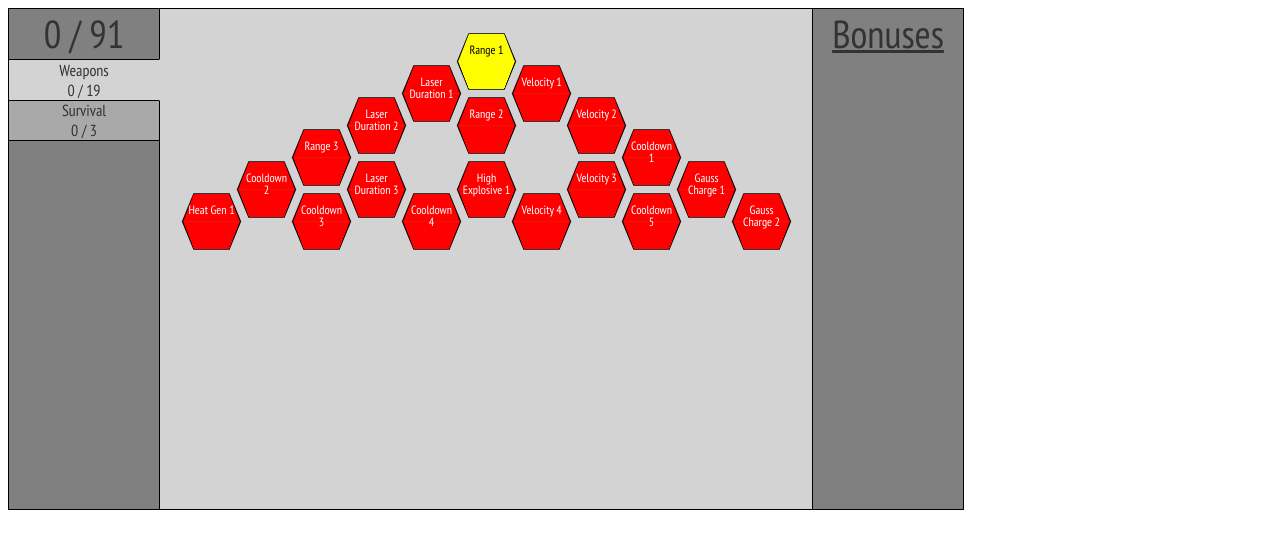
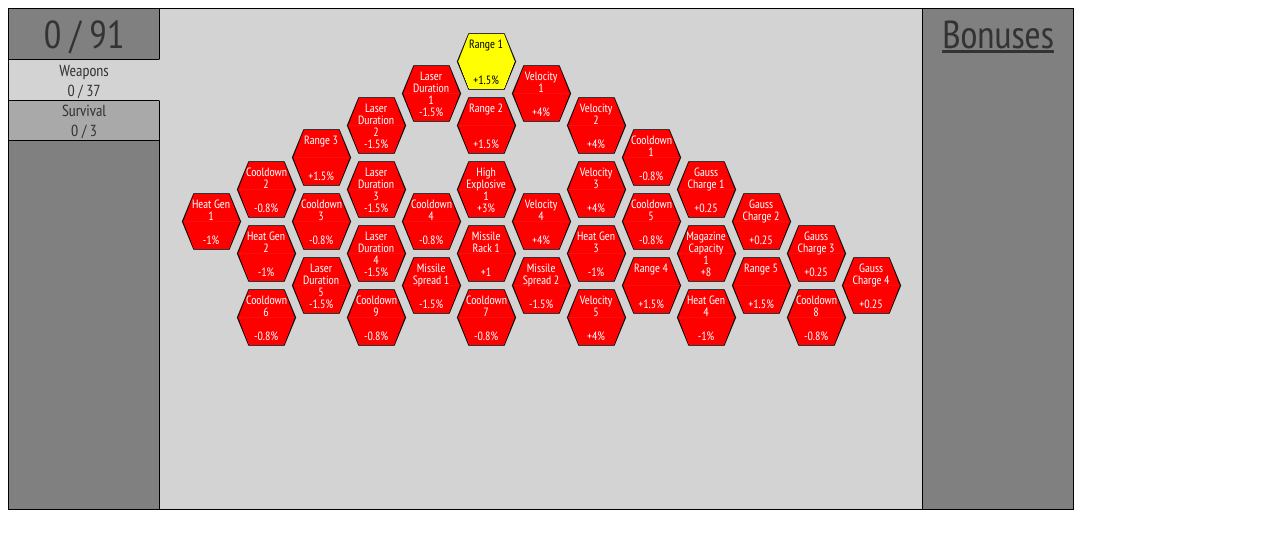
Before and after one commit to nbarnes/mwo_skill_tree_planner, a plain HTML site: page index.html in a window 1280 px wide. Drawn offline with Linux system fonts and the light colour scheme.

Commit message:
Text of attribute values added to node display elements.  bunch of single quote -> double quote replacements.  further data entry in tree.js

```diff
--- a/planner.css
+++ b/planner.css
@@ -107,12 +107,17 @@
   font-size: 12px;
   line-height: 12px;
   position: absolute;
-  width: 48px;
+  width: 40px;
   height: 26px;
-  top: 10px;
-  left: 2.5px;
+  top: 4px;
+  left: 6px;
   z-index: 1;
   background-color: none;
+}
+
+.hex-value {
+  position: relative;
+  top: 40px;
 }
 
 .hex-component.selected {
--- a/planner.js
+++ b/planner.js
@@ -170,8 +170,8 @@ document.addEventListener("DOMContentLoaded", function() {
       buildTreeDisplay(tree);
     });
     updateNodeCounters();
-    document.getElementById('node-total').textContent = maxSkillNodes;
-    document.getElementById(trees[0].name.toLowerCase() + '-tab').click();
+    document.getElementById("node-total").textContent = maxSkillNodes;
+    document.getElementById(trees[0].name.toLowerCase() + "-tab").click();
   }
 
   buildUI(SkillTree.getTrees());
@@ -179,23 +179,23 @@ document.addEventListener("DOMContentLoaded", function() {
   function buildTab(tree, index) {
     let topOffset = 50;
     let tabElement = document.createElement("div");
-    tabElement.id = tree.name.toLowerCase() + '-tab';
+    tabElement.id = tree.name.toLowerCase() + "-tab";
     tabElement.classList.add("tab");
     tabElement.style.top = (40 * index) + 50 + "px";
     tabElement.style.left = 0;
     tabElement.textContent = tree.name;
 
     let counterElement = document.createElement("div");
-    counterElement.id = tree.name.toLowerCase() + '-tab-counter';
+    counterElement.id = tree.name.toLowerCase() + "-tab-counter";
     counterElement.classList.add("tab-counter");
-    counterElement.textContent = '0 / ' + SkillTree.getNodeCount(tree.name);
+    counterElement.textContent = "0 / " + SkillTree.getNodeCount(tree.name);
     tabElement.appendChild(counterElement);
 
     tabElement.addEventListener("click", function() {
-      document.querySelectorAll('.tab').forEach(function (el) {
-        el.classList.remove('selected');
+      document.querySelectorAll(".tab").forEach(function (el) {
+        el.classList.remove("selected");
       });
-      tabElement.classList.add('selected');
+      tabElement.classList.add("selected");
       changeSkillTree(tree.name);
     });
     document.getElementById("left-sidebar").appendChild(tabElement);
@@ -204,8 +204,8 @@ document.addEventListener("DOMContentLoaded", function() {
   function buildTreeDisplay(tree) {
     let treeElement = document.createElement("div");
     treeElement.id = treeNameToId(tree.name);
-    treeElement.classList.add('skill-tree');
-    treeElement.classList.add('hide');
+    treeElement.classList.add("skill-tree");
+    treeElement.classList.add("hide");
     document.getElementById("graph-view").appendChild(treeElement);
 
     // need to do something here to sort the node array.  Probably search it each time you add a node
@@ -222,11 +222,11 @@ document.addEventListener("DOMContentLoaded", function() {
 
       // the first element in nodes is the root node, so it starts available
       if (node == tree.nodes[0])
-        nodeFrameElement.querySelectorAll('.node-element').forEach(function(element) {
+        nodeFrameElement.querySelectorAll(".node-element").forEach(function(element) {
           element.classList.add("available");
         });
       else {
-        nodeFrameElement.querySelectorAll('.node-element').forEach(function(element) {
+        nodeFrameElement.querySelectorAll(".node-element").forEach(function(element) {
           element.classList.add("unavailable");
         });
       }
@@ -237,19 +237,19 @@ document.addEventListener("DOMContentLoaded", function() {
         let parentElement = document.getElementById(parent.id);
         let parentTop = dimensionAsNumber(parentElement.style.top);
         let parentLeft = dimensionAsNumber(parentElement.style.left);
-        if (relativeChildPostiion == 'left') {
-          nodeFrameElement.style.top = parentTop + yOffset + 'px';
-          nodeFrameElement.style.left = parentLeft - xOffset + 'px';
-        } else if (relativeChildPostiion == 'right') {
-          nodeFrameElement.style.top = parentTop + yOffset + 'px';
-          nodeFrameElement.style.left = parentLeft + xOffset + 'px';
+        if (relativeChildPostiion == "left") {
+          nodeFrameElement.style.top = parentTop + yOffset + "px";
+          nodeFrameElement.style.left = parentLeft - xOffset + "px";
+        } else if (relativeChildPostiion == "right") {
+          nodeFrameElement.style.top = parentTop + yOffset + "px";
+          nodeFrameElement.style.left = parentLeft + xOffset + "px";
         } else {
-          nodeFrameElement.style.top = parentTop + (yOffset * 2) + 'px';
-          nodeFrameElement.style.left = parentLeft + 'px';
+          nodeFrameElement.style.top = parentTop + (yOffset * 2) + "px";
+          nodeFrameElement.style.left = parentLeft + "px";
         }
       } else {
-        nodeFrameElement.style.top = '25px';
-        nodeFrameElement.style.left = '26px';
+        nodeFrameElement.style.top = "25px";
+        nodeFrameElement.style.left = "26px";
       }
 
       let leftPosition = dimensionAsNumber(nodeFrameElement.style.left);
@@ -262,17 +262,16 @@ document.addEventListener("DOMContentLoaded", function() {
 
       treeElement.appendChild(nodeFrameElement);
       nodeFrameElement.addEventListener("click", function() {
-        console.log(node.name);
         nodeSelectionChanged(node);
       });
     }
 
     let nodeWidth = 52; // width of a graph node, per planner.css
-    let padding = 25; // 'padding' here rather than in css because 'absolute' positioning of the
+    let padding = 25; // "padding" here rather than in css because "absolute" positioning of the
                       // node elements throws off alignment of css padding
-    treeElement.style.width = rightmostNodeElement - leftmostNodeElement + nodeWidth + (padding * 2) + 'px';
-    document.getElementById(treeNameToId(tree.name)).querySelectorAll('.graph-node').forEach(function (el) {
-      let newLeft = dimensionAsNumber(el.style.left) + (-leftmostNodeElement) + padding + 'px';
+    treeElement.style.width = rightmostNodeElement - leftmostNodeElement + nodeWidth + (padding * 2) + "px";
+    document.getElementById(treeNameToId(tree.name)).querySelectorAll(".graph-node").forEach(function (el) {
+      let newLeft = dimensionAsNumber(el.style.left) + (-leftmostNodeElement) + padding + "px";
       el.style.left = newLeft;
     });
 
@@ -282,26 +281,32 @@ document.addEventListener("DOMContentLoaded", function() {
       let nodeFrameElement = document.createElement("div");
       let hexTopElement = document.createElement("div");
       let nodeTextElement = document.createElement("div");
+      let nodeValueElement = document.createElement("div");
       let hexBottomElement = document.createElement("div");
 
-      nodeFrameElement.classList.add('node-element');
-      hexTopElement.classList.add('node-element');
-      nodeTextElement.classList.add('node-element');
-      hexBottomElement.classList.add('node-element');
+      nodeFrameElement.classList.add("node-element");
+      hexTopElement.classList.add("node-element");
+      nodeTextElement.classList.add("node-element");
+      nodeValueElement.classList.add("node-element");
+      hexBottomElement.classList.add("node-element");
 
       nodeFrameElement.classList.add("graph-node");
       nodeFrameElement.id = node.id;
 
-      hexTopElement.classList.add('hex-top');
-      hexTopElement.classList.add('hex-component');
-      nodeTextElement.classList.add('hex-text');
-      hexBottomElement.classList.add('hex-bottom');
-      hexBottomElement.classList.add('hex-component');
+      hexTopElement.classList.add("hex-top");
+      hexTopElement.classList.add("hex-component");
+      nodeTextElement.classList.add("hex-text");
+      nodeValueElement.classList.add("hex-text");
+      nodeValueElement.classList.add("hex-value");
+      hexBottomElement.classList.add("hex-bottom");
+      hexBottomElement.classList.add("hex-component");
 
       nodeTextElement.textContent = node.name;
+      nodeValueElement.textContent = getValueTemplate(node.attribute)[0] + node.value + getValueTemplate(node.attribute)[1];
 
       nodeFrameElement.append(hexTopElement);
       nodeFrameElement.append(nodeTextElement);
+      nodeFrameElement.append(nodeValueElement);
       nodeFrameElement.append(hexBottomElement);
 
       return nodeFrameElement;
@@ -309,13 +314,13 @@ document.addEventListener("DOMContentLoaded", function() {
 
   function getRelativeChildPosition(parent, childId) {
     if (parent.leftChildId == childId) {
-      return 'left';
+      return "left";
     } else if (parent.centerChildId == childId) {
-      return 'center';
+      return "center";
     } else if (parent.rightChildId == childId) {
-      return 'right';
+      return "right";
     }
-    return 'child not found'
+    return "child not found"
   }
 
   function nodeSelectionChanged(node) {
@@ -372,19 +377,19 @@ document.addEventListener("DOMContentLoaded", function() {
   }
 
   function setNodeColorBasedOnSelectionStatus(node, selectionStatus) {
-    document.getElementById(node.id).querySelectorAll('.node-element').forEach(function(element) {
+    document.getElementById(node.id).querySelectorAll(".node-element").forEach(function(element) {
       removeNodeClasses(element);
       element.classList.add(selectionStatus);
     });
   }
 
   function updateNodeCounters() {
-    document.getElementById('node-selection-counter').textContent = SkillTree.getSelectedNodes().length;
+    document.getElementById("node-selection-counter").textContent = SkillTree.getSelectedNodes().length;
     let activeTree = SkillTree.getActiveTreeName();
-    let activeTabCounter = document.getElementById(activeTree.toLowerCase() + '-tab-counter');
+    let activeTabCounter = document.getElementById(activeTree.toLowerCase() + "-tab-counter");
     let nodesSelected = SkillTree.getSelectedNodes(activeTree).length;
     let nodesTotal = SkillTree.getNodeCount(activeTree);
-    activeTabCounter.textContent = nodesSelected + ' / ' + nodesTotal;
+    activeTabCounter.textContent = nodesSelected + " / " + nodesTotal;
   }
 
   function updateBonuses() {
@@ -405,7 +410,7 @@ document.addEventListener("DOMContentLoaded", function() {
       let bonusDisplayElement = document.createElement("div");
       bonusDisplayElement.id = bonusAttributeToId(bonus.attribute);
       bonusDisplayElement.classList.add("bonus-display");
-      bonusDisplayElement.textContent = bonus.attribute + ' ' + getValueTemplate(bonus.attribute)[0] + bonus.value + getValueTemplate(bonus.attribute)[1];
+      bonusDisplayElement.textContent = bonus.attribute + " " + getValueTemplate(bonus.attribute)[0] + bonus.value + getValueTemplate(bonus.attribute)[1];
 
       document.getElementById("bonuses-display").append(bonusDisplayElement);
 
@@ -423,32 +428,33 @@ document.addEventListener("DOMContentLoaded", function() {
   function getValueTemplate(attribute) {
     for (let mapping of attributeTemplateMap) {
       if (mapping.attribute == attribute) {
-        return [ mapping.template.split('{}')[0], mapping.template.split('{}')[1] ];
+        return [ mapping.template.split("{}")[0], mapping.template.split("{}")[1] ];
       }
     }
+    console.log('value template not found for attribute ' + attribute);
   }
 
   function changeSkillTree(treeName) {
     SkillTree.setActiveTreeName(treeName);
-    document.querySelectorAll('.skill-tree').forEach(function (el) {
-      el.classList.add('hide');
+    document.querySelectorAll(".skill-tree").forEach(function (el) {
+      el.classList.add("hide");
     });
-    document.getElementById(treeNameToId(treeName)).classList.remove('hide');
+    document.getElementById(treeNameToId(treeName)).classList.remove("hide");
   }
 
   function treeNameToId(treeName) {
-    return treeName.replace(/ /g, "-").toLowerCase() + '-skill-tree';
+    return treeName.replace(/ /g, "-").toLowerCase() + "-skill-tree";
   }
 
   function bonusAttributeToId(attribute) {
-    return attribute.replace(/ /g, "-").toLowerCase() + '-bonus-display';
+    return attribute.replace(/ /g, "-").toLowerCase() + "-bonus-display";
   }
 
   function nodeNameToId(nodeName) {
     return nodeName.replace(/ /g, "-").toLowerCase();
   }
 
-  // strips the 'px' off the end of a CSS dimension, returns the number value
+  // strips the "px" off the end of a CSS dimension, returns the number value
   function dimensionAsNumber(dimension) {
     return parseFloat(dimension.slice(0, -2));
   }
--- a/tree.js
+++ b/tree.js
@@ -79,7 +79,7 @@ let treeSource = [
         rightChildId: "gauss-charge-2"
       },
       { name: "Heat Gen 1",
-        attribute: "Weapons Heat Generation",
+        attribute: "Heat Generation",
         value: "1"
       },
       { name: "Cooldown 3",
@@ -108,8 +108,110 @@ let treeSource = [
       { name: "Gauss Charge 2",
         attribute: "Gauss Charge",
         value: "0.25",
-        leftChildId: "missile-rack-1",
+        leftChildId: "magazine-capacity-1",
         rightChildId: "gauss-charge-3"
+      },
+      { name: "Heat Gen 2",
+        attribute: "Heat Generation",
+        value: "1",
+        rightChildId: "laser-duration-5"
+      },
+      { name: "Laser Duration 4",
+        attribute: "Laser Duration",
+        value: "1.5",
+        leftChildId: "laser-duration-5"
+      },
+      { name: "Missile Rack 1",
+        attribute: "Missile Rack",
+        value: "1",
+        leftChildId: "missile-spread-1",
+        rightChildId: "missile-spread-2"
+      },
+      { name: "Heat Gen 3",
+        attribute: "Heat Generation",
+        value: "1",
+        rightChildId: "range-4"
+      },
+      { name: "Magazine Capacity 1",
+        attribute: "Magazine Capacity",
+        value: "8",
+        leftChildId: "range-4",
+        rightChildId: "range-5"
+      },
+      { name: "Gauss Charge 3",
+        attribute: "Gauss Charge",
+        value: "0.25",
+        rightChildId: "gauss-charge-4"
+      },
+      { name: "Laser Duration 5",
+        attribute: "Laser Duration",
+        value: "1.5",
+        leftChildId: "cooldown-6",
+        rightChildId: "cooldown-9"
+      },
+      { name: "Missile Spread 1",
+        attribute: "Missile Spread",
+        value: "1.5",
+        leftChildId: "cooldown-9",
+        rightChildId: "cooldown-7"
+      },
+      { name: "Missile Spread 2",
+        attribute: "Missile Spread",
+        value: "1.5",
+        leftChildId: "cooldown-7",
+        rightChildId: "velocity-5"
+      },
+      { name: "Range 4",
+        attribute: "Weapon Optimal Range",
+        value: "1.5",
+        leftChildId: "velocity-5",
+        rightChildId: "heat-gen-4"
+      },
+      { name: "Range 5",
+        attribute: "Weapon Optimal Range",
+        value: "1.5",
+        leftChildId: "heat-gen-4",
+        rightChildId: "cooldown-8"
+      },
+      { name: "Gauss Charge 4",
+        attribute: "Gauss Charge",
+        value: "0.25",
+        leftChildId: "cooldown-8"
+      },
+      { name: "Cooldown 6",
+        attribute: "Weapons Cooldown",
+        value: "0.8",
+        leftChildId: "laser-duration-6"
+      },
+      { name: "Cooldown 9",
+        attribute: "Weapons Cooldown",
+        value: "0.8",
+        leftChildId: "heat-gen-7",
+        rightChildId: "heat-gen-5"
+      },
+      { name: "Cooldown 7",
+        attribute: "Weapons Cooldown",
+        value: "0.8",
+        leftChildId: "heat-gen-5",
+        rightChildId: "heat-gen-6"
+      },
+      { name: "Velocity 5",
+        attribute: "Shot Velocity",
+        value: "4",
+        leftChildId: "heat-gen-6",
+        rightChildId: "gauss-charge-5"
+      },
+      { name: "Heat Gen 4",
+        attribute: "Heat Generation",
+        value: "1",
+        leftChildId: "gauss-charge-5",
+        rightChildId: "range-7"
+      },
+      { name: "Cooldown 8",
+        attribute: "Weapons Cooldown",
+        value: "0.8",
+        leftChildId: "range-7",
+        rightChildId: "lbx-spread-1"
       }
     ]
   }, {
@@ -154,7 +256,7 @@ let attributeTemplateMap = [
     template: "+{}%"
   },
   { attribute: "Gauss Charge",
-    template: "-{} sec."
+    template: "+{}"
   },
   { attribute: "Armor",
     template: "+{}%"
@@ -164,6 +266,18 @@ let attributeTemplateMap = [
   },
   { attribute: "Recoil Reduction",
     template: "-{}%"
+  },
+  { attribute: "Heat Generation",
+    template: "-{}%"
+  },
+  { attribute: "Magazine Capacity",
+    template: "+{}"
+  },
+  { attribute: "Missile Rack",
+    template: "+{}"
+  },
+  { attribute: "Missile Spread",
+    template: "-{}%"
   }
 
 ]
```
